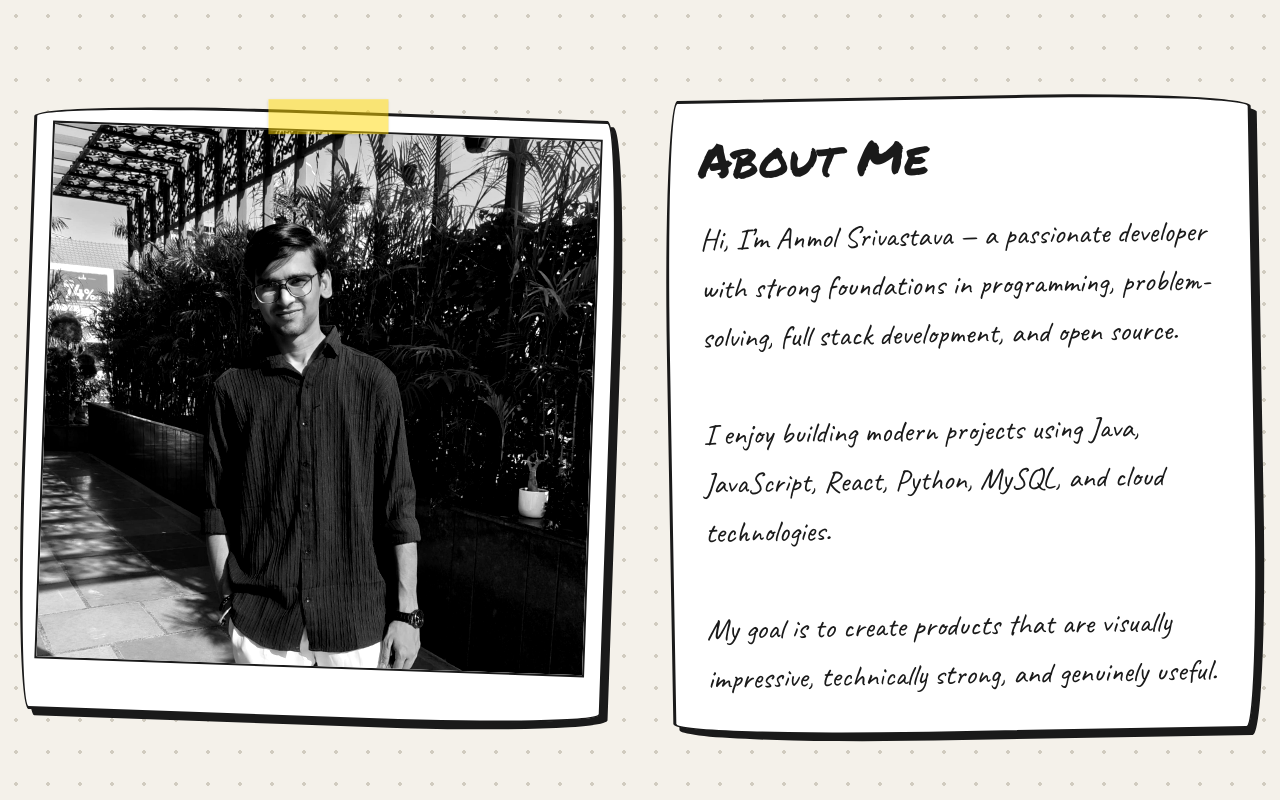
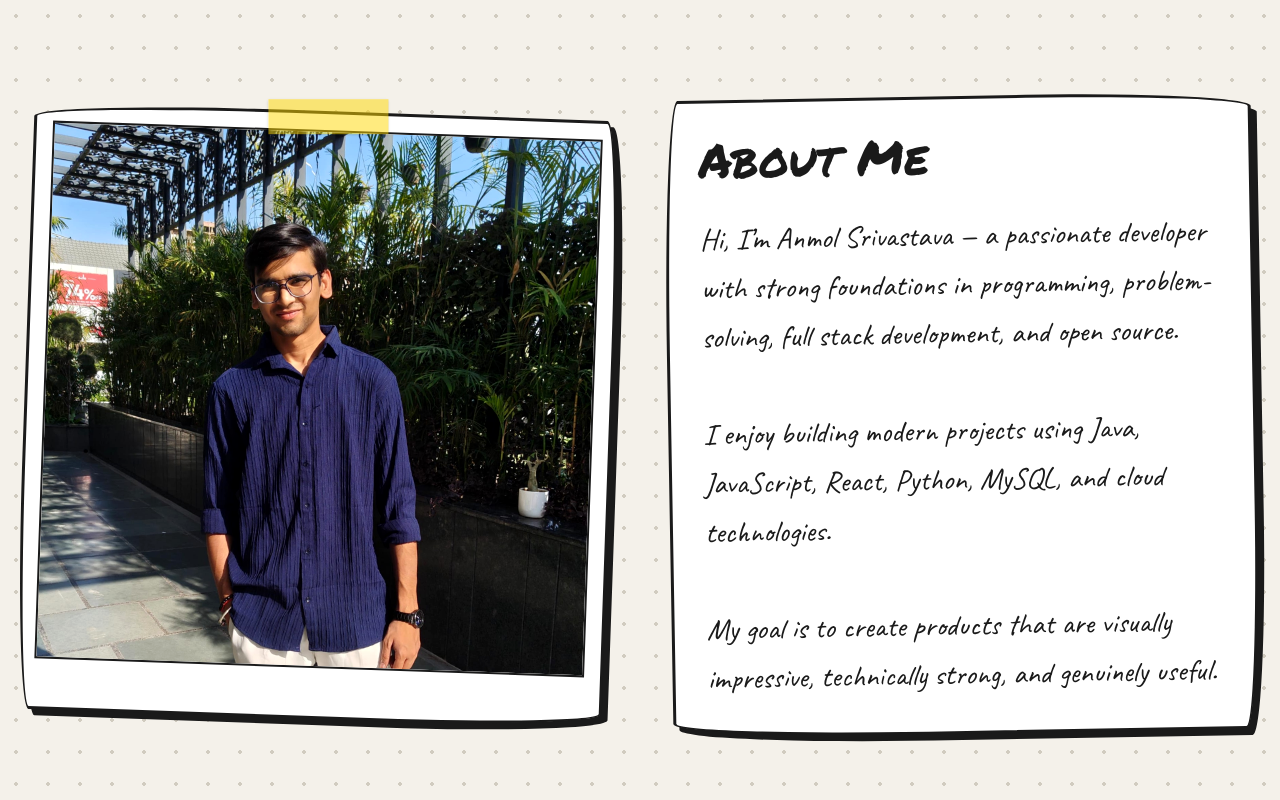
Before and after one commit to Anmol-Srivastava-073/portfolio, a React (Vite) app: page / in a window 1280 px wide. Shown: the part 800-1600 px from the top of the page. Built offline with nearby package versions, Linux system fonts and the light colour scheme.

Commit message:
Update index.css

```diff
--- a/src/index.css
+++ b/src/index.css
@@ -4,7 +4,7 @@
 
 @layer base {
   body {
-    @apply bg-paper text-ink font-manga selection:bg-markerYellow selection:text-ink;
+    @apply bg-paper text-ink font-manga selection:bg-markerYellow selection:text-ink overflow-x-hidden;
     /* Dotted sketchbook paper background */
     background-image: radial-gradient(#d1ccc0 2px, transparent 2px);
     background-size: 32px 32px;
@@ -13,6 +13,14 @@
 
 html {
   scroll-behavior: smooth;
+}
+
+::-webkit-scrollbar {
+  width: 8px;
+}
+::-webkit-scrollbar-thumb {
+  background: #1a1a1a;
+  border-radius: 20px;
 }
 
 /* Hand-drawn organic border effect */
@@ -26,14 +34,14 @@ html {
   border-radius: 15px 225px 15px 255px / 255px 15px 225px 15px;
 }
 
-/* Manga halftone effect for images */
+/* Manga image effect (Grayscale removed, just keeping a slight contrast pop) */
 .manga-image {
-  filter: grayscale(100%) contrast(1.2);
-  transition: filter 0.5s ease;
+  filter: contrast(1.05);
+  transition: transform 0.5s ease;
 }
 
 .manga-image:hover {
-  filter: grayscale(0%) contrast(1);
+  filter: contrast(1);
 }
 
 /* Washi tape effect */
```
